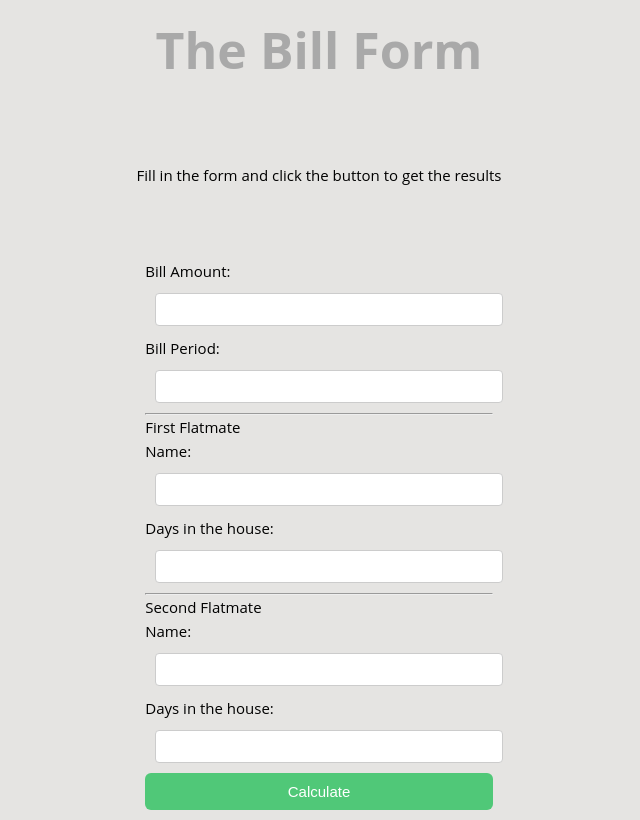
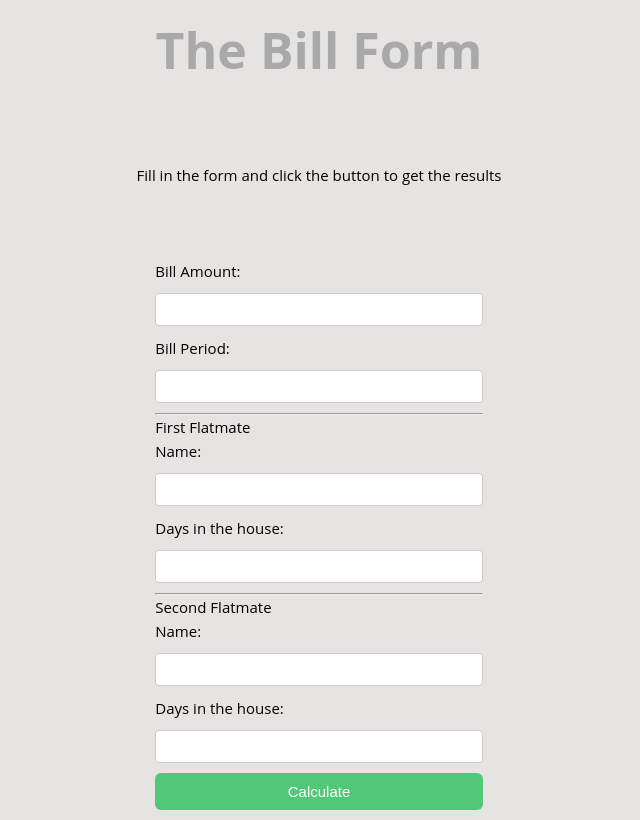
Before and after one commit to aysebat/FlatmatesBill, a Flask app: page /bill in a window 1280 px wide. Shown: the whole page, without its empty margins (321-961 px from the left). Run offline with Flask 2, Linux system fonts and the light colour scheme.

Commit message:
form margin set up

```diff
--- a/static/main.css
+++ b/static/main.css
@@ -69,7 +69,7 @@ body {
   background-image: linear-gradient(to right bottom,
                                     rgba(126, 213, 11, 0.8),
                                     rgba(40, 180, 131, 0.8)),
-                                    url(../image/home.jpeg);
+                                    url(../image/home1.jpg);
   background-size: cover;
   background-position: top;
   height: 100vh;
@@ -150,7 +150,7 @@ h2 {
  input[type=text]{
    width : 100%;
    padding: 8px 8px;
-   margin: 10px 10px 10px 10px;
+   margin: 10px 0;
    border: 1px solid #ccc ;
    border-radius: 4px;
    box-sizing: border-box;}
```
